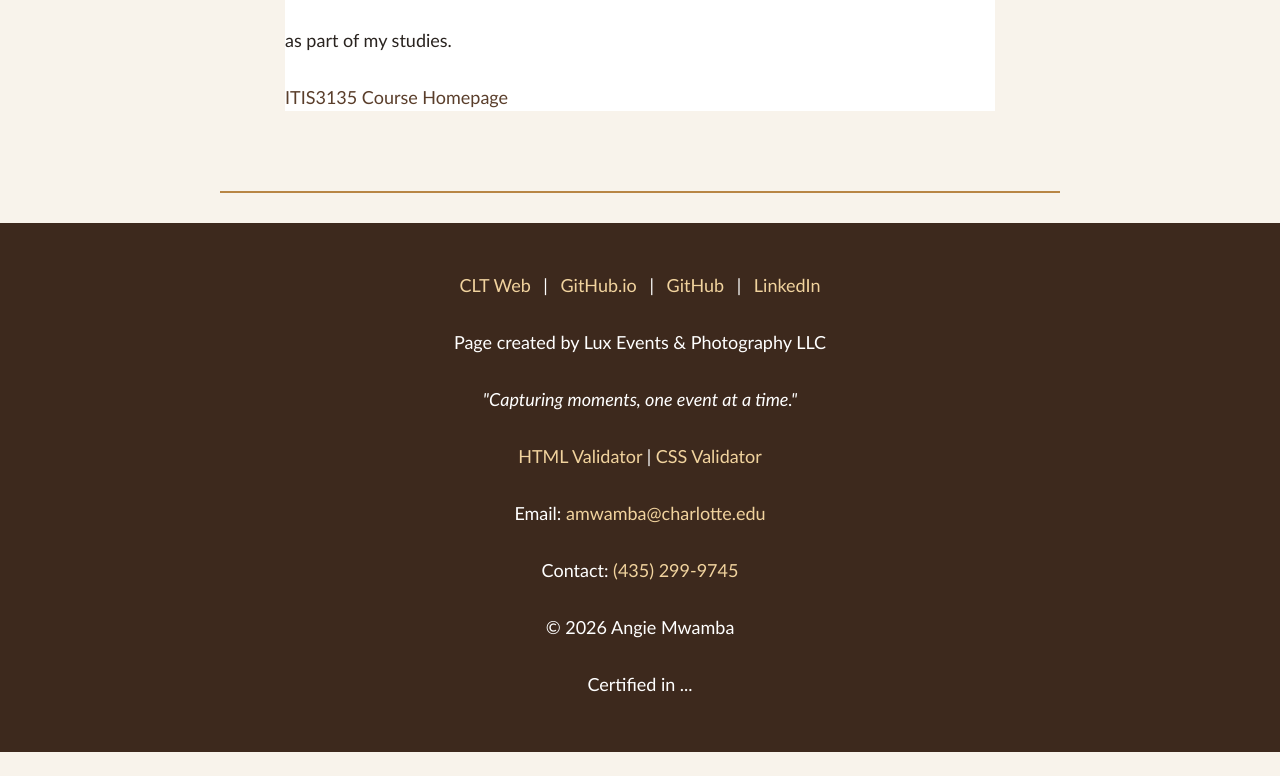
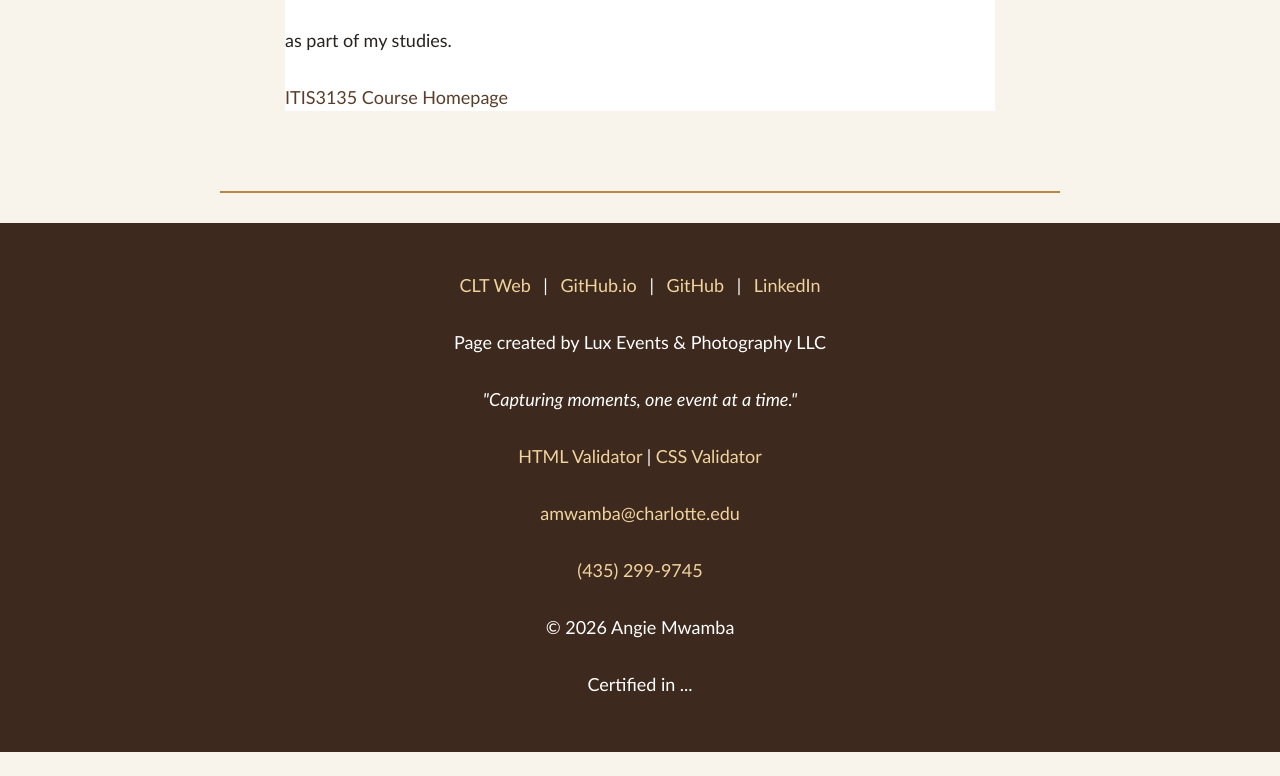
Before and after one commit to amwamba-cell/amwamba-Cell.github.io, a plain HTML site: page index.html in a window 1280 px wide. Shown: the part 1526-2302 px from the top of the page. Drawn offline with Linux system fonts and the light colour scheme.

Commit message:
Update index.html

```diff
--- a/index.html
+++ b/index.html
@@ -334,8 +334,8 @@
                 CSS Validator
             </a>
         </p>
-    <p>Email: <a href="mailto:amwamba@charlotte.edu">amwamba@charlotte.edu</a></p>
-    <p>Contact: <a href="tel:+4352999745">(435) 299-9745</a></p>
+    <p><a href="mailto:amwamba@charlotte.edu">amwamba@charlotte.edu</a></p>
+    <p><a href="tel:+4352999745">(435) 299-9745</a></p>
     <p>&copy; 2026 Angie Mwamba</p>
     <p>Certified in ...</p>
 </footer>
```
